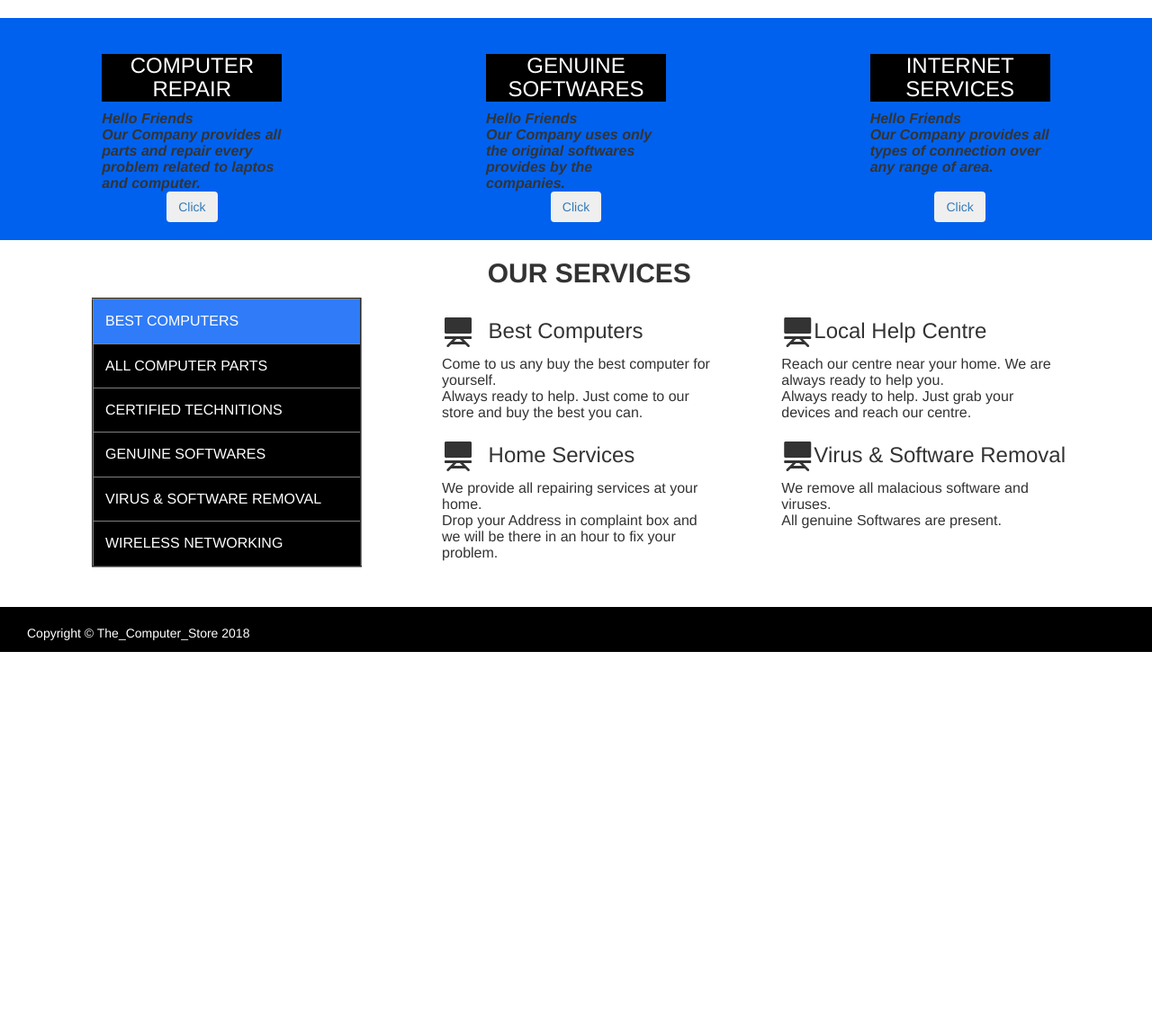
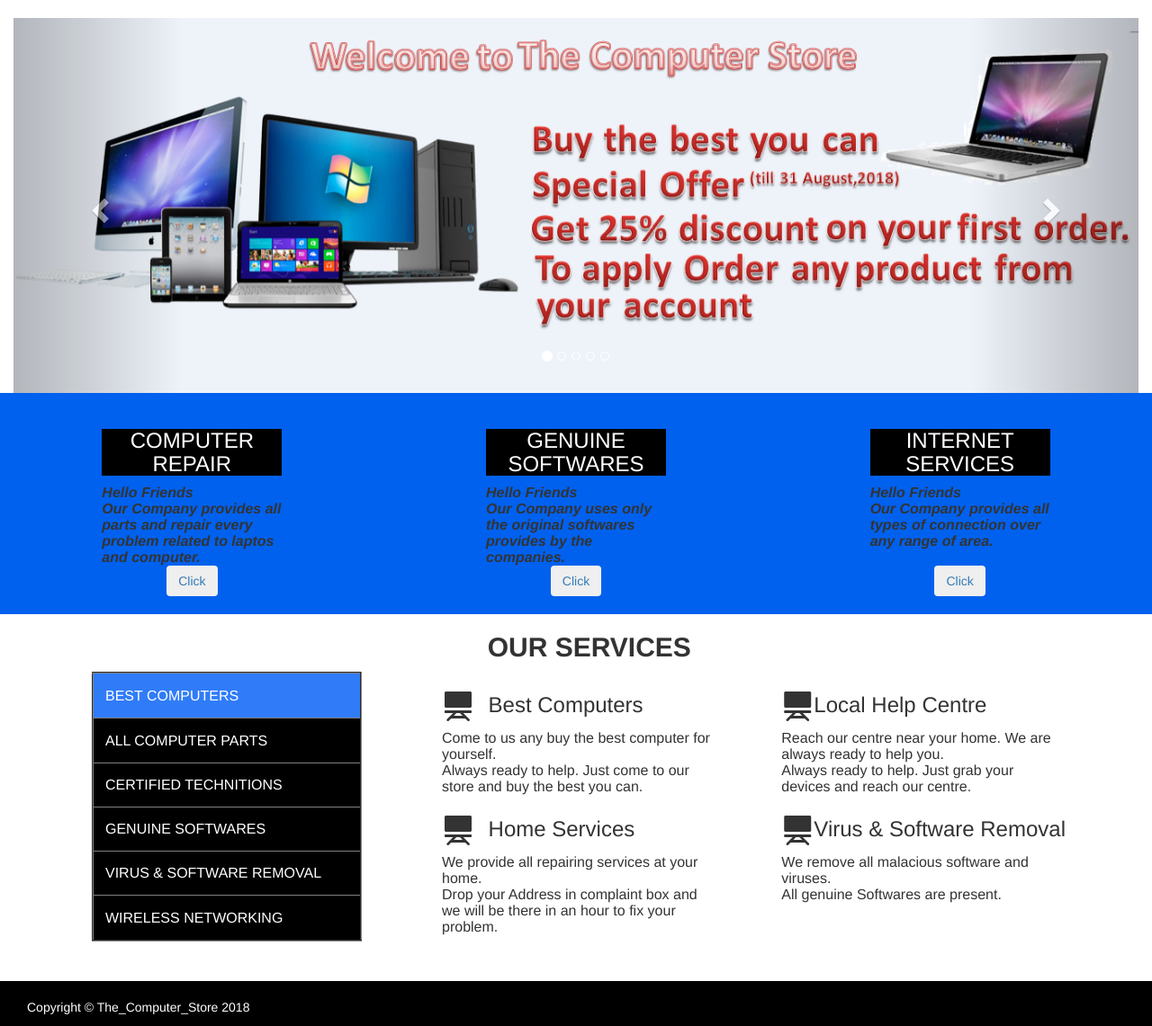
Before and after one commit to ShivamKumar2110/ComputerStore, a Django app: page /computer_store/home/ in a window 1280 px wide. Shown: the part 57-1198 px from the top of the page at 90% size. Before the commit the page ends 782 px from the top, so only its background shows below. Run offline with Django 3.2, Linux system fonts and the light colour scheme; some libraries are stand-ins or nearby versions.

Commit message:
Update home.html
Created Crousel

```diff
--- a/computer_store/templates/computer_store/home.html
+++ b/computer_store/templates/computer_store/home.html
@@ -29,6 +29,47 @@
 </nav>
 <!--##########################################################-->
 	<!-- Create crousel -->
+	<div class="container-fluid">
+		<div id="myCarousel" class="carousel slide carousel-inner" data-ride="carousel">
+<!--##########################################################-->
+<!--This is for giving o o o at bottom to switch b/w pics-->
+			<ol class="carousel-indicators">
+				<li data-target="#myCarousel" data-slide-to="0" class="active"></li>
+				<li data-target="#myCarousel" data-slide-to="1"></li>
+				<li data-target="#myCarousel" data-slide-to="2"></li>
+				<li data-target="#myCarousel" data-slide-to="3"></li>
+				<li data-target="#myCarousel" data-slide-to="4"></li>
+			</ol>
+<!--##########################################################-->
+<!--This is for providing pics-->
+			<div class="item active" align="center" >
+				<img src="{% static '/images/1.PNG' %}" width="100%">
+			</div>
+			<div class="item" align="center">
+				<img src="{% static '/images/2.jpg' %}" width="100%">
+			</div>
+			<div class="item" align="center">
+				<img src="{% static '/images/3.jpg' %}" width="100%">
+			</div>
+			<div class="item" align="center">
+				<img src="{% static '/images/5.jpg' %}" width="100%">
+			</div>
+			<div class="item" align="center">
+				<img src="{% static '/images/6.PNG' %}" width="100%">
+			</div>
+
+			<a class="left carousel-control" href="#myCarousel" data-slide="prev">
+				<span class="glyphicon glyphicon-chevron-left"></span>
+				<span class="sr-only">Previous</span>
+			</a>
+<!--This is for giving < button to move to previous pic-->
+			<a class="right carousel-control" href="#myCarousel" data-slide="next">
+				<span class="glyphicon glyphicon-chevron-right"></span>
+				<span class="sr-only">Next</span>
+			</a>
+<!--##########################################################-->
+		</div>
+	</div>
 	<div class="container-fluid">
 
 	</div>
```
